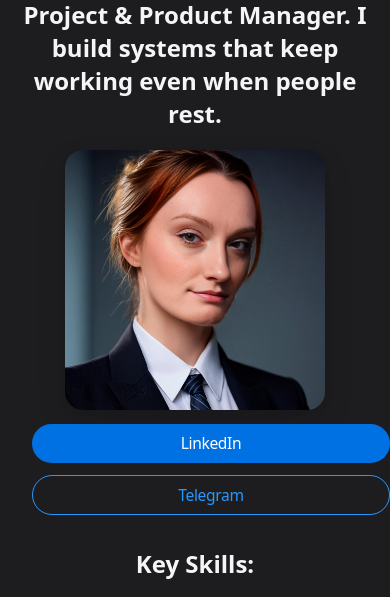
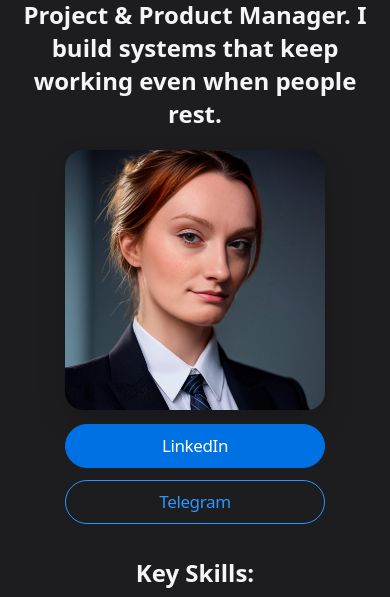
Before and after one commit to ekaterinavpetrenko/catherine-petrenko.io, a website: page index.html in a window 390 px wide. Shown: the part 185-782 px from the top of the page. Drawn offline with Linux system fonts and the light colour scheme.

Commit message:
Update styles.css

```diff
--- a/styles.css
+++ b/styles.css
@@ -1,6 +1,4 @@
-/* =========================
-   THEME TOKENS
-========================= */
+/* ============== THEME TOKENS ============== */
 :root {
   --bg-dark: rgb(29, 29, 31);
   --text-dark: rgb(245, 245, 247);
@@ -11,16 +9,11 @@
   --transition: 0.4s ease-in-out;
 }
 
-/* Theme switch transition */
 html { transition: background-color var(--transition), color var(--transition); }
-
-/* Dark / Light */
 [data-theme="dark"]  { background-color: var(--bg-dark);  color: var(--text-dark); }
 [data-theme="light"] { background-color: var(--bg-light); color: var(--text-light); }
 
-/* =========================
-   BASE LAYOUT
-========================= */
+/* ============== BASE LAYOUT ============== */
 body {
   margin: 0;
   font-family: system-ui, sans-serif;
@@ -30,175 +23,95 @@ body {
   min-height: 100vh;
   overflow-x: hidden;
 }
-
-/* Theme fade helper */
 body.theme-fade { opacity: 0; transition: opacity var(--transition); }
 body.theme-fade.theme-fade-active { opacity: 1; }
 
-/* =========================
-   TOP BAR & CONTROLS
-========================= */
-.top-bar {
-  width: 100%;
-  display: flex;
-  justify-content: center;
-  padding: 1rem;
-}
-
+/* ============== TOP BAR & CONTROLS ============== */
+.top-bar { width: 100%; display: flex; justify-content: center; padding: 1rem; }
 .controls {
-  display: flex;
-  gap: 1rem;
-  background: var(--panel-bg-dark);
-  border-radius: 1rem;
-  padding: 0.5rem 1rem;
-  backdrop-filter: blur(10px);
+  display: flex; gap: 1rem; background: var(--panel-bg-dark);
+  border-radius: 1rem; padding: 0.5rem 1rem; backdrop-filter: blur(10px);
 }
 [data-theme="light"] .controls { background: var(--panel-bg-light); }
-
 .language-selector { display: flex; gap: 0.5rem; }
-
-/* Language buttons */
 .lang-btn {
-  background: transparent;
-  border: 1px solid currentColor;
-  border-radius: 0.75rem;
-  padding: 0.4rem 0.8rem;
-  color: inherit;
-  font-weight: 500;
-  cursor: pointer;
+  background: transparent; border: 1px solid currentColor; border-radius: 0.75rem;
+  padding: 0.4rem 0.8rem; color: inherit; font-weight: 500; cursor: pointer;
   transition: background-color var(--transition), color var(--transition);
 }
 .lang-btn.active { background: currentColor; color: var(--bg-dark); }
 [data-theme="light"] .lang-btn.active { color: var(--bg-light); }
-
-/* Theme toggle */
 #theme-toggle {
-  background: transparent;
-  border: none;
-  font-size: 1.2rem;
-  cursor: pointer;
-  color: inherit;
-  transition: transform 0.3s ease-in-out;
+  background: transparent; border: none; font-size: 1.2rem; cursor: pointer;
+  color: inherit; transition: transform 0.3s ease-in-out;
 }
 #theme-toggle:hover { transform: rotate(20deg); }
 
-/* =========================
-   MAIN CONTENT
-========================= */
-main {
-  text-align: center;
-  margin-top: 3rem;
-  max-width: 700px;
-  padding: 1rem;
-  transition: color var(--transition);
-}
-
+/* ============== MAIN CONTENT ============== */
+main { text-align: center; margin-top: 3rem; max-width: 700px; padding: 1rem; transition: color var(--transition); }
 .inner-section { margin-bottom: 2rem; transition: opacity var(--transition), transform var(--transition); }
 .fade { opacity: 0; transform: translateY(10px); transition: opacity var(--transition), transform var(--transition); }
 .fade.show { opacity: 1; transform: translateY(0); }
 
-/* =========================
-   HERO PORTRAIT & CTA
-========================= */
-
-/* Portrait container */
-.portrait-figure {
-  margin: 16px 0 0;
-  display: flex;
-  justify-content: center;
-}
-
-/* Responsive portrait image */
+/* ============== HERO (PORTRAIT & CTA) ============== */
+.portrait-figure { margin: 16px 0 0; display: flex; justify-content: center; }
 .portrait-img {
-  display: block;
-  width: clamp(260px, 28vw, 560px);
-  height: auto;
+  display: block; width: clamp(260px, 28vw, 560px); height: auto;
   border-radius: 18px;
   box-shadow: 0 12px 30px rgba(0,0,0,.12), 0 2px 6px rgba(0,0,0,.06);
   object-fit: cover;
 }
 
-/* CTA row */
+/* CTA block matches portrait width */
 .hero-cta {
-  margin-top: 14px;
+  max-width: clamp(260px, 28vw, 560px);
+  margin: 14px auto 0;
   display: flex;
-  justify-content: center;
-  align-items: center;
-  gap: 13px;
-  flex-wrap: wrap;
+  flex-direction: column;
+  gap: 12px;
 }
 
-/* Apple-like CTA buttons (scoped to hero) */
+/* Apple-like pills (scoped) */
 .hero-cta a.button {
-  text-decoration: none !important;
-  cursor: pointer;
-  display: inline-block;
-  white-space: normal;
-
-  border-radius: 980px;
-  border: 1px solid transparent;
-
-  /* Responsive type & padding */
-  font-size: clamp(15px, 4vw, 17px);
-  line-height: 1.17648;
-  font-weight: 400;
-  letter-spacing: -.022em;
-  padding: clamp(9px, 2.5vw, 11px) clamp(16px, 4vw, 21px);
-
-  max-width: 100%;
-  box-sizing: border-box;
-
-  transition:
-    box-shadow .2s ease,
-    transform .06s ease,
-    background-color .2s ease,
-    color .2s ease,
-    border-color .2s ease;
+  display: inline-block; text-decoration: none; cursor: pointer;
+  border-radius: 980px; border: 1px solid transparent;
+  padding: 11px 21px;
+  font-size: 17px; line-height: 1.17648; font-weight: 400; letter-spacing: -.022em;
+  box-sizing: border-box; width: 100%;
+  transition: box-shadow .2s, transform .06s, background-color .2s, color .2s, border-color .2s;
 }
 
-/* Primary (filled blue) */
+/* Primary (filled) */
 .hero-cta a.button.button-primary {
-  background: #0071e3;
-  border-color: transparent;
-  color: #fff;
+  background: #0071e3; border-color: #0071e3; color: #fff;
 }
-.hero-cta a.button.button-primary:hover { box-shadow: 0 6px 14px rgba(0,0,0,.15); }
+.hero-cta a.button.button-primary:hover  { filter: brightness(.95); }
+.hero-cta a.button.button-primary:active { filter: brightness(.90); }
+.hero-cta a.button.button-primary:focus-visible { outline: 2px solid #0071e3; outline-offset: 1px; }
 
-/* Outline (blue stroke) */
+/* Outline (Telegram/right) → filled on hover/focus */
 .hero-cta a.button.button-tertiary {
-  background: transparent;
-  color: #2997ff;
-  border-color: #2997ff;
+  background: transparent; color: #2997ff; border-color: #2997ff;
 }
-.hero-cta a.button.button-tertiary:hover { box-shadow: 0 6px 14px rgba(41,151,255,.25); }
-
-/* Press / keyboard focus */
-.hero-cta a.button:active { transform: translateY(1px); }
-.hero-cta a.button:focus-visible { outline: 2px solid #0071e3; outline-offset: 2px; }
-
-/* Stack CTAs on small screens */
-@media (max-width: 600px) {
-  .hero-cta {
-    flex-direction: column;
-    gap: 12px;
-    width: 100%;
-    padding: 0 16px;
-  }
-  .hero-cta a.button {
-    width: 100%;
-    max-width: 420px;
-  }
+.hero-cta a.button.button-tertiary:hover,
+.hero-cta a.button.button-tertiary:focus-visible {
+  background: #0071e3; border-color: #0071e3; color: #fff;
+}
+.hero-cta a.button.button-tertiary:active {
+  background: #0066cc; border-color: #0066cc; color: #fff;
 }
 
-/* =========================
-   COOKIES INLINE LINK (Apple-like)
-   Used on index to link to /cookies
-========================= */
+/* >=700px: inline pills with intrinsic widths */
+@media (min-width: 700px) {
+  .hero-cta { flex-direction: row; justify-content: center; gap: 13px; }
+  .hero-cta a.button { width: auto; }
+}
+
+/* ============== COOKIES INLINE LINK ============== */
 .cookies-inline{
   max-width: 700px;
   margin: 32px auto 0;
   padding: 0 16px;
-
   display: flex;
   align-items: baseline;
   justify-content: space-between;
@@ -217,18 +130,20 @@ main {
   display: inline-flex;
   align-items: center;
   white-space: nowrap;
-  text-decoration: none;
+  text-decoration: underline;
+  text-underline-offset: 2px;
+  text-decoration-color: transparent;
 
   font-size: 17px;
   line-height: 1.17648;
   font-weight: 400;
   letter-spacing: -.022em;
+  color: #2997ff;
 
-  color: #2997ff;
-  text-decoration: underline;
-  text-underline-offset: 2px;
-  text-decoration-color: transparent;
-  transition: opacity var(--transition), text-decoration-color var(--transition), transform var(--transition);
+  transition:
+    text-decoration-color var(--transition),
+    opacity var(--transition),
+    transform var(--transition);
 }
 
 .cookies-inline__link:hover { text-decoration-color: currentColor; }
@@ -242,7 +157,6 @@ main {
 }
 .cookies-inline__link:hover .cookies-inline__chev{ transform: translateX(2px); }
 
-/* Responsive layout for the inline cookies section */
 @media (max-width: 700px) {
   .cookies-inline {
     flex-direction: column;
@@ -251,29 +165,3 @@ main {
     margin-top: 24px;
   }
 }
-
-/* Hero CTA (outline → filled on hover/focus) */
-.hero-cta a.button.button-tertiary {
-  background: transparent;
-  color: #2997ff;
-  border-color: #2997ff;
-  transition: background-color .2s ease, color .2s ease, border-color .2s ease, filter .2s ease;
-}
-
-/* Hover/keyboard focus: filled blue */
-.hero-cta a.button.button-tertiary:hover,
-.hero-cta a.button.button-tertiary:focus-visible {
-  background: #0071e3;
-  border-color: #0071e3;
-  color: #fff;
-  filter: none;
-  text-decoration: none;
-}
-
-/* Pressed state: slightly darker */
-.hero-cta a.button.button-tertiary:active {
-  background: #0066cc;
-  border-color: #0066cc;
-  color: #fff;
-}
-}
```
